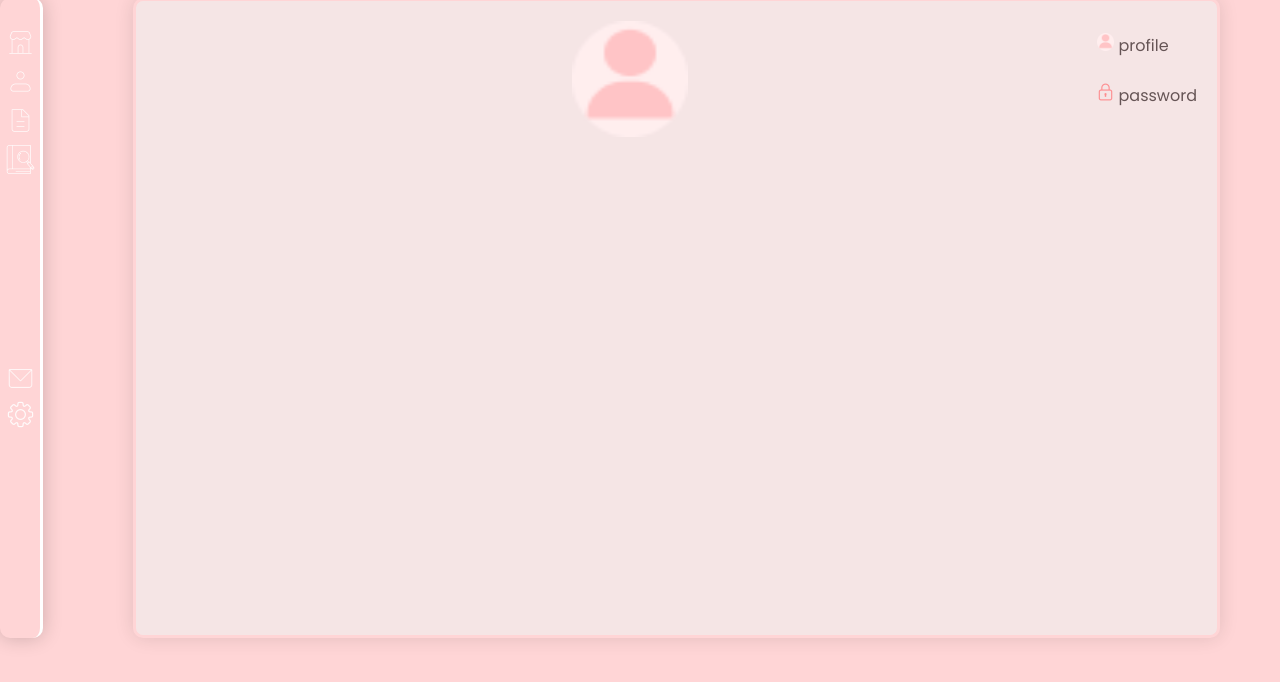
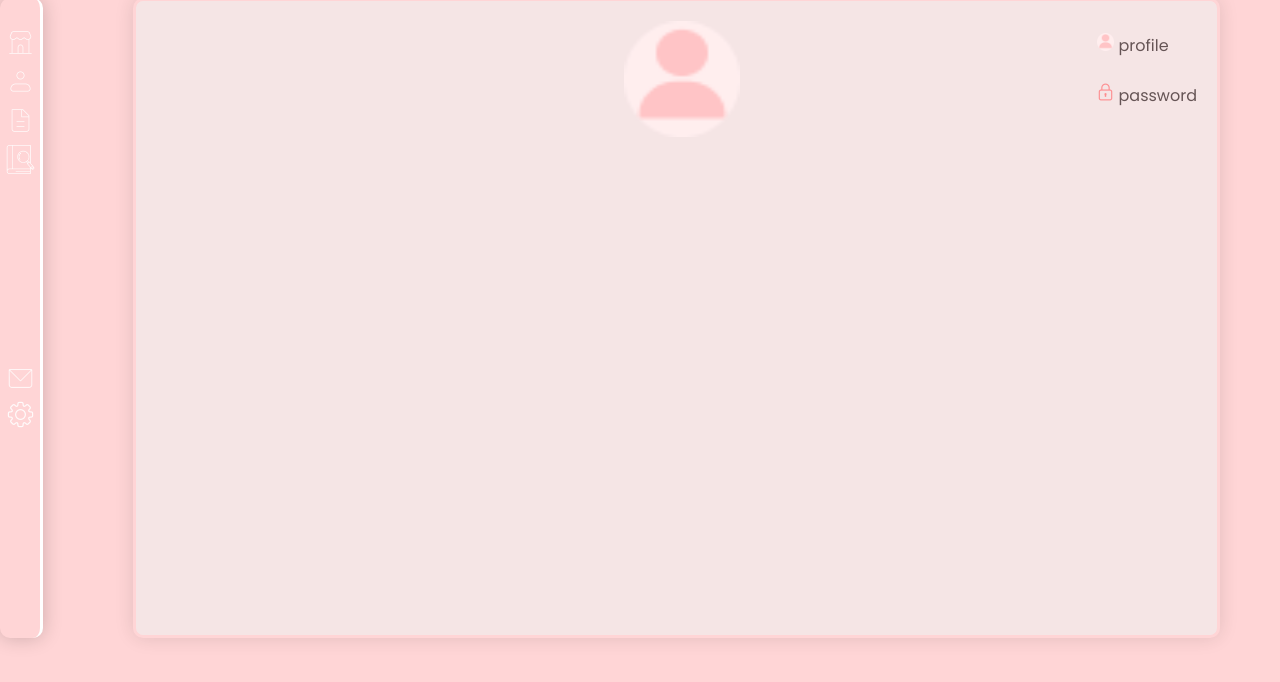
Before and after one commit to meriemhcn/PinkOctober, a website: page frontend/HTML/page3.html in a window 1280 px wide. Shown: the part 78-760 px from the top of the page. Drawn offline with Linux system fonts and the light colour scheme.

Commit message:
profile change

```diff
--- a/frontend/HTML/page3.html
+++ b/frontend/HTML/page3.html
@@ -3,7 +3,7 @@
 <head>
     <meta charset="UTF-8">
     <meta name="viewport" content="width=device-width, initial-scale=1.0">
-    <title>Sign up</title>
+    <title>Profile</title>
     <link rel="stylesheet" href="../styles/page3.css">
     <link rel="stylesheet" href="https://fonts.googleapis.com/css2?family=Poppins:wght@300;400;500;600;700&display=swap">
     <link rel="stylesheet" href="https://cdnjs.cloudflare.com/ajax/libs/font-awesome/6.6.0/css/all.min.css">
--- a/frontend/styles/page3.css
+++ b/frontend/styles/page3.css
@@ -89,7 +89,7 @@ body {
 }
 .profileimg{
     display: block;
-    margin-left: 40%;
+    margin-left: 45%;
 
 
 }
```
